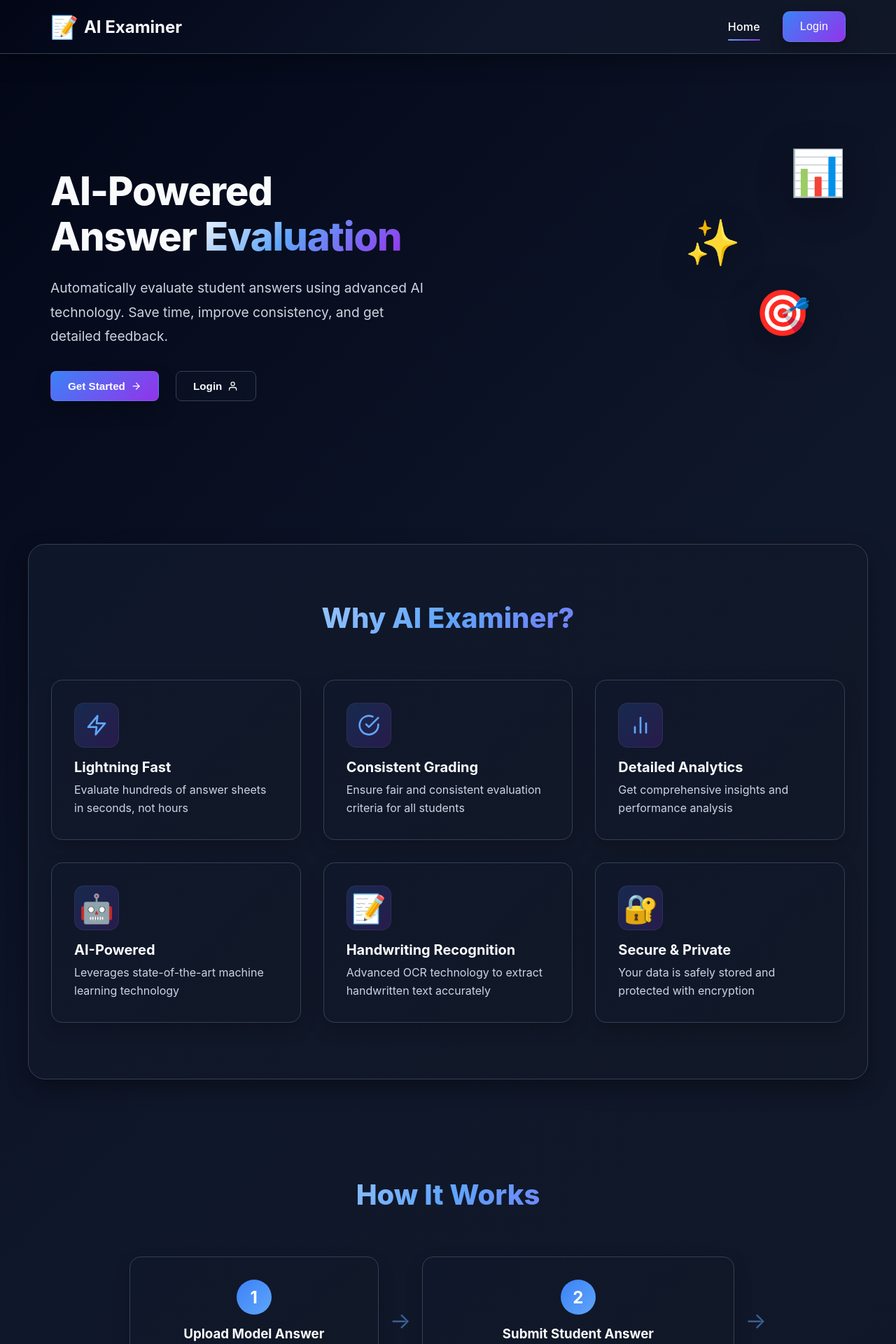
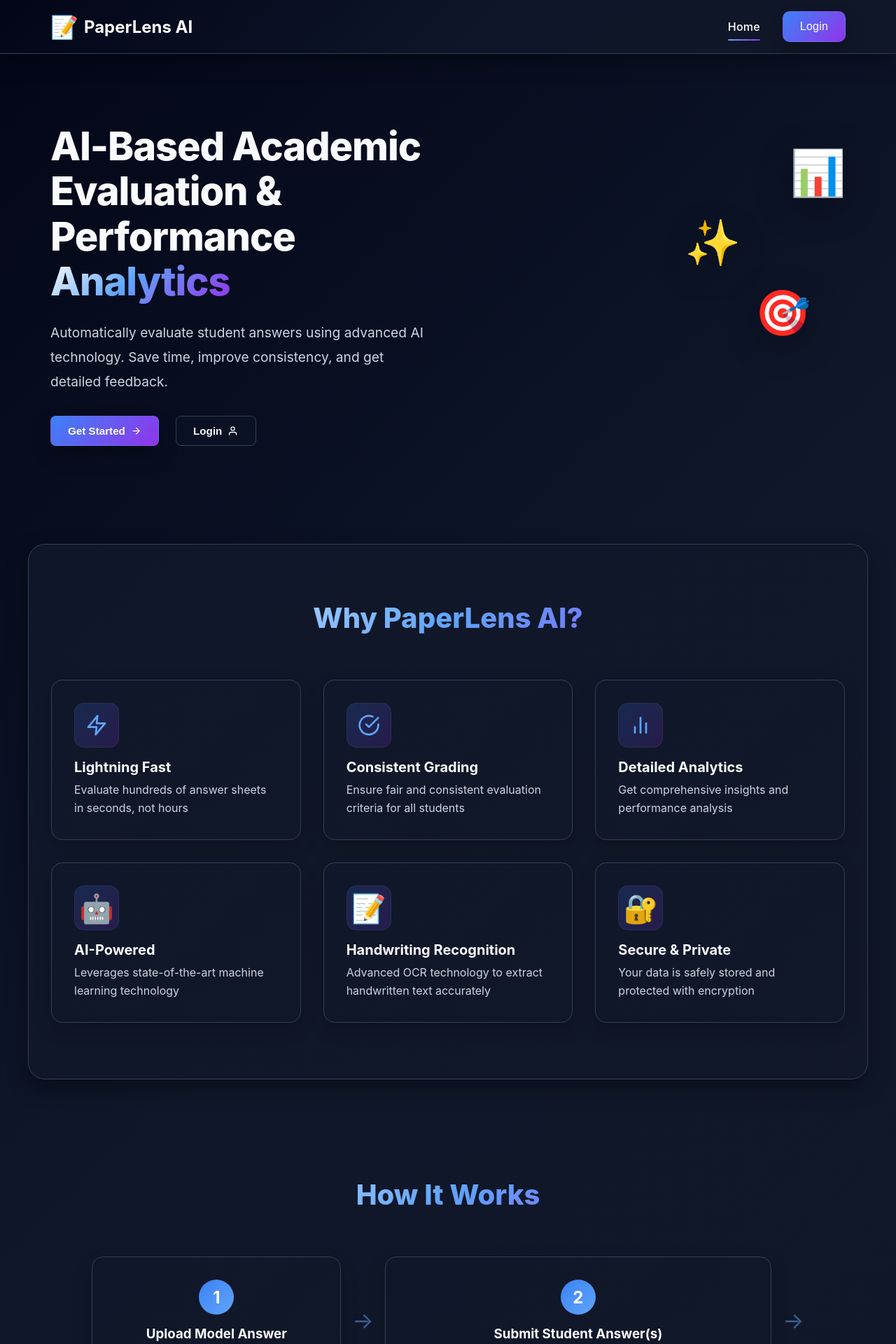
Before and after one commit to FaizanSb/AI_Examiner, a React (Create React App) app in the folder frontend/: page / in a window 1280 px wide. Shown: the top 1920 px of the page at 70% size. Built offline with nearby package versions, Linux system fonts and the light colour scheme; no server answers.

Commit message:
exsitng student functionality works and successfully displayed on dashboard

```diff
--- a/frontend/public/index.html
+++ b/frontend/public/index.html
@@ -5,7 +5,7 @@
     <meta name="viewport" content="width=device-width, initial-scale=1" />
     <meta name="theme-color" content="#000000" />
     <meta name="description" content="AI-powered exam answer evaluation system" />
-    <title>AI Examiner - Automated Answer Evaluation</title>
+    <title>PaperLens AI - AI-Based Academic Evaluation & Performance Analytics</title>
   </head>
   <body>
     <noscript>You need to enable JavaScript to run this app.</noscript>
--- a/frontend/src/components/Navigation.jsx
+++ b/frontend/src/components/Navigation.jsx
@@ -138,7 +138,7 @@
           onClick={handleMobileClose}
         >
           <span className="logo-icon">📝</span>
-          AI Examiner
+          PaperLens AI
         </Link>
 
         {/* MOBILE MENU BUTTON */}
--- a/frontend/src/pages/Dashboard.jsx
+++ b/frontend/src/pages/Dashboard.jsx
@@ -37,11 +37,22 @@
 
 const timeAgo = (dateStr) => {
   if (!dateStr) return '';
-  const diff = Date.now() - new Date(dateStr).getTime();
+
+  // ✅ Fix: agar Z nahi hai string ke end mein toh lagao
+  // taake browser UTC samjhe, local time nahi
+  const normalized = typeof dateStr === 'string' && !dateStr.endsWith('Z')
+    ? dateStr + 'Z'
+    : dateStr;
+
+  const diff = Date.now() - new Date(normalized).getTime();
+
+  if (diff < 0) return 'just now';        // clock skew edge case
+
   const mins = Math.floor(diff / 60000);
+  if (mins < 1)  return 'just now';
   if (mins < 60) return `${mins}m ago`;
   const hrs = Math.floor(mins / 60);
-  if (hrs < 24) return `${hrs}h ago`;
+  if (hrs < 24)  return `${hrs}h ago`;
   return `${Math.floor(hrs / 24)}d ago`;
 };
 
@@ -302,7 +313,7 @@
               <div className="db-empty">
                 <FiFileText size={32} />
                 <p>No evaluations yet</p>
-                <button className="db-cta-btn" onClick={() => navigate('/evaluate')}>
+                <button className="db-cta-btn" onClick={() => navigate('/Evaluate')}>
                   Start Evaluating
                 </button>
               </div>
--- a/frontend/src/pages/EvaluationHistory.jsx
+++ b/frontend/src/pages/EvaluationHistory.jsx
@@ -187,7 +187,7 @@
     </div>
   </div>
   <h1>Evaluation Report</h1>
-  <p>AI Examiner - Assessment Result</p>
+  <p>PaperLens AI - Assessment Result</p>
 </div>
 
           <div class="section">
@@ -263,7 +263,7 @@
 
           <div class="footer">
             <p>Generated on ${new Date().toLocaleString('en-IN')}</p>
-            <p>AI Examiner - Automated Assessment System</p>
+            <p>PaperLens AI - AI-Based Academic Evaluation & Performance Analytics</p>
           </div>
         </div>
       </body>
--- a/frontend/src/pages/Home.jsx
+++ b/frontend/src/pages/Home.jsx
@@ -3,6 +3,7 @@
 import './Home.css';
 import Login from './login';
 import Signup from './Signup';
+import { redirect } from 'react-router-dom';
 
 const Home = () => {
   const [showLogin, setShowLogin] = useState(false);
@@ -41,8 +42,8 @@
               </>
             ) : (
               <>
-                AI-Powered Answer
-                <span className="gradient-text"> Evaluation</span>
+               AI-Based Academic Evaluation & Performance
+                <span className="gradient-text"> Analytics</span>
               </>
             )}
           </h1>
@@ -77,7 +78,7 @@
 
       {/* Features Section */}
       <section className="features">
-        <h2 className="section-title">Why AI Examiner?</h2>
+        <h2 className="section-title">Why PaperLens AI?</h2>
         <div className="features-grid">
           <div className="feature-card">
             <div className="feature-icon"><FiZap size={32} /></div>
@@ -124,8 +125,8 @@
           <div className="step-arrow">→</div>
           <div className="step">
             <div className="step-number">2</div>
-            <h3>Submit Student Answer</h3>
-            <p>Upload the student's handwritten or typed answer</p>
+            <h3>Submit Student Answer(s)</h3>
+            <p>Upload a single student answer or a bulk class file for evaluation</p>
           </div>
           <div className="step-arrow">→</div>
           <div className="step">
@@ -169,7 +170,7 @@
             </button>
           )}
 
-          <p className="cta-note">Copyright © 2026 AI Examiner. All rights reserved.</p>
+          <p className="cta-note">Copyright © 2026 PaperLens AI. All rights reserved.</p>
         </div>
       </section>
     </div>
```
Also changed, not shown: 2 other files (tests, documents, lock files or other folders). Lines whose indentation alone changed are shown as unchanged.
